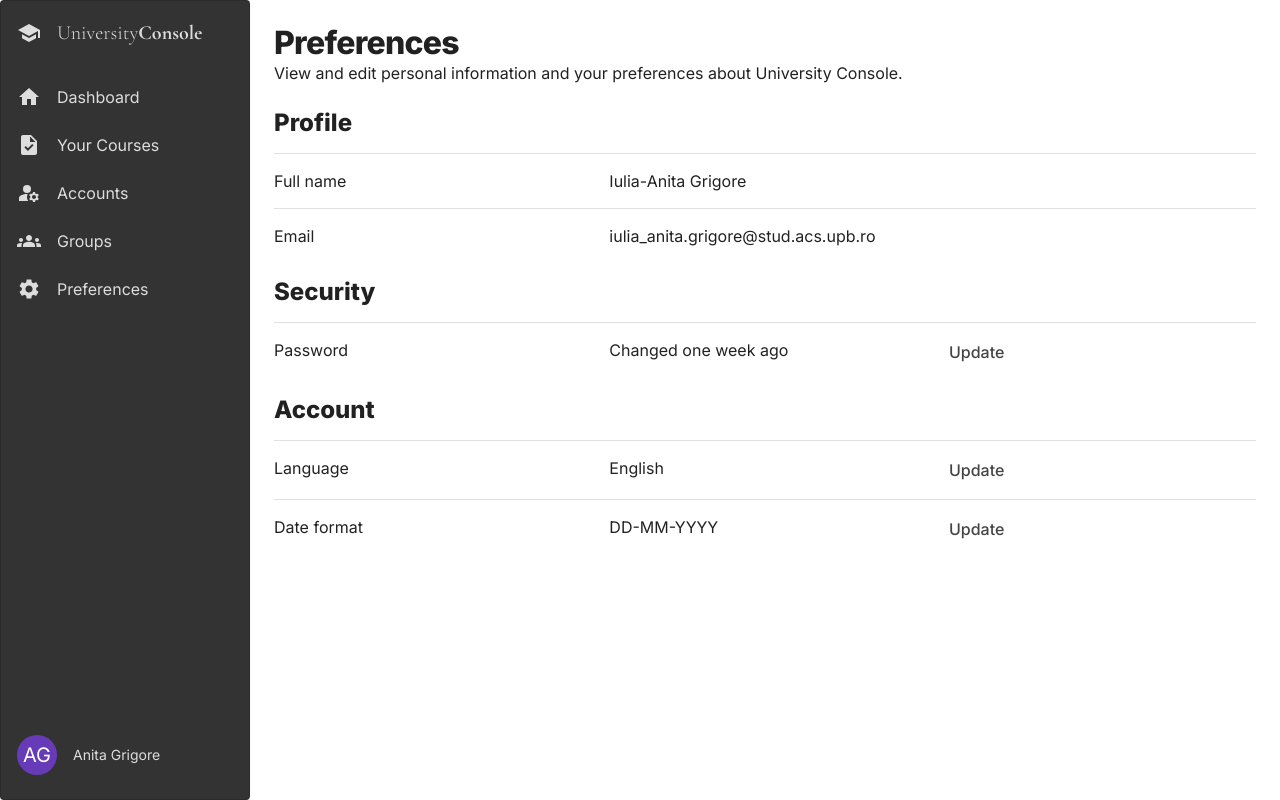
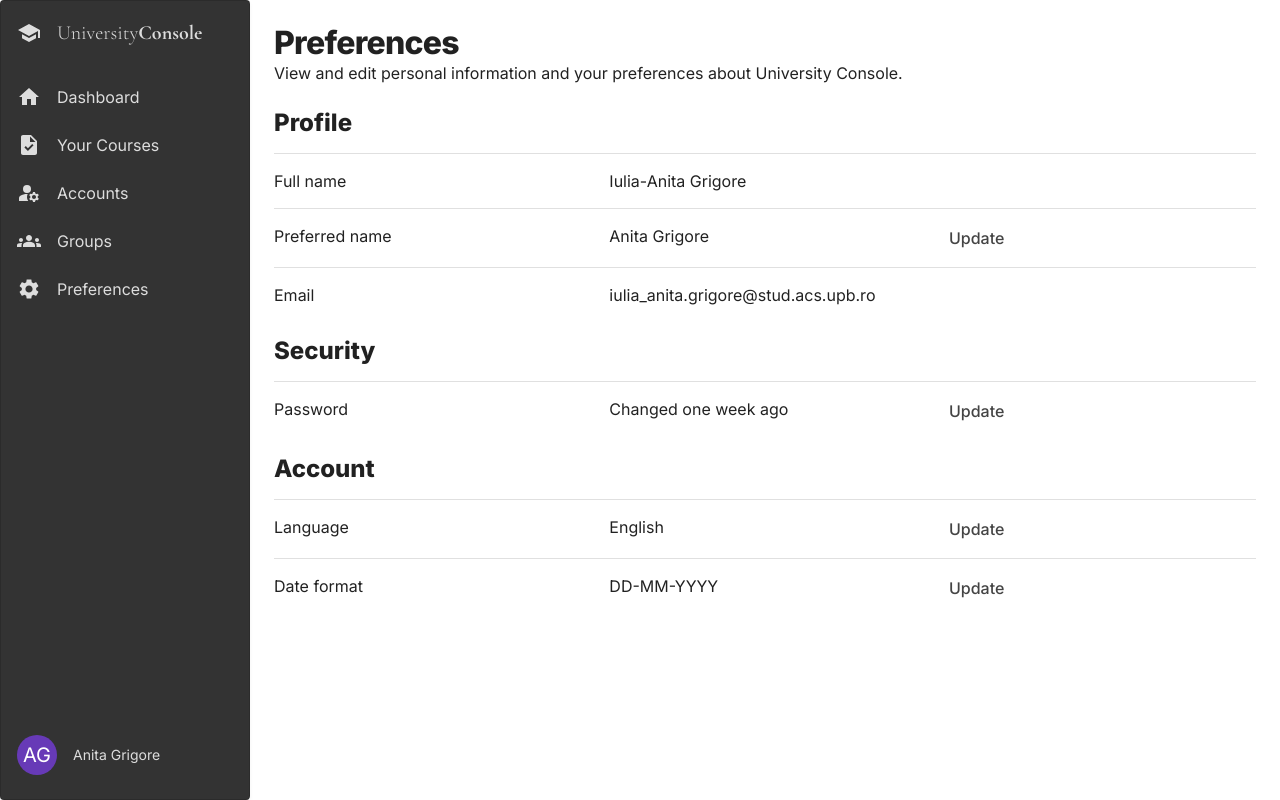
Before and after one commit to UniversityConsole/console, a React app: page /preferences in a window 1280 px wide. Built offline with nearby package versions, Linux system fonts and the light colour scheme; the HTML template or start-up script is replaced by a standard one.

Commit message:
Add preferred name to preferences console

```diff
--- a/src/Preferences/Preferences.tsx
+++ b/src/Preferences/Preferences.tsx
@@ -21,6 +21,20 @@ export default function Preferences() {
         </Grid>
         <Grid item xs={4}>
           Iulia-Anita Grigore
+        </Grid>
+      </Grid>
+      <Divider/>
+      <Grid container spacing={3} >
+        <Grid item xs={4}>
+          Preferred name
+        </Grid>
+        <Grid item xs={4}>
+          Anita Grigore
+        </Grid>
+        <Grid item xs={4}>
+          <Button variant="text">
+            Update
+          </Button>
         </Grid>
       </Grid>
       <Divider/>
```
